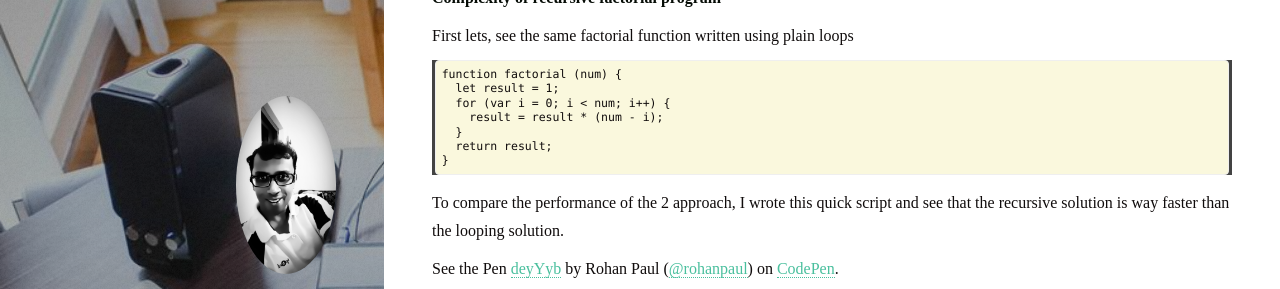
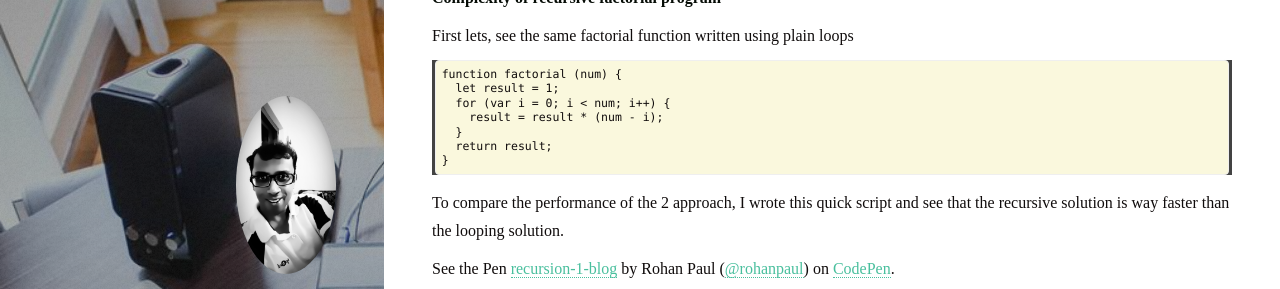
Before and after one commit to rohan-paul/rohan-paul.github.io, a Jekyll site: the page built from _posts/2018-04-17-Recursion_In_JavaScript_Part-1.md, in a window 1280 px wide and 900 px high, scrolled down 3318 px, cut to the strip 0-289 px from the top of the window. Built offline with Jekyll 4.4.1, drawn with Linux system fonts in a browser that asks for light colours; nearby versions of some CDN libraries; formulas are drawn with MathJax 3; comment, search, counter and statistics services are not loaded.

Commit message:
updating codepen for recursion-1 blog

```diff
--- a/_posts/2018-04-17-Recursion_In_JavaScript_Part-1.md
+++ b/_posts/2018-04-17-Recursion_In_JavaScript_Part-1.md
@@ -94,7 +94,7 @@
 
 To compare the performance of the 2 approach, I wrote this quick script and see that the recursive solution is way faster than the looping solution.
 
-<p data-height="654" data-theme-id="0" data-slug-hash="deyYyb" data-default-tab="js" data-user="rohanpaul" data-embed-version="2" data-pen-title="deyYyb" class="codepen">See the Pen <a href="https://codepen.io/rohanpaul/pen/deyYyb/">deyYyb</a> by Rohan Paul (<a href="https://codepen.io/rohanpaul">@rohanpaul</a>) on <a href="https://codepen.io">CodePen</a>.</p>
+<p data-height="369" data-theme-id="0" data-slug-hash="jxqeQX" data-default-tab="js" data-user="rohanpaul" data-embed-version="2" data-pen-title="recursion-1-blog" class="codepen">See the Pen <a href="https://codepen.io/rohanpaul/pen/jxqeQX/">recursion-1-blog</a> by Rohan Paul (<a href="https://codepen.io/rohanpaul">@rohanpaul</a>) on <a href="https://codepen.io">CodePen</a>.</p>
 <script async src="https://static.codepen.io/assets/embed/ei.js"></script>
 
 
```
